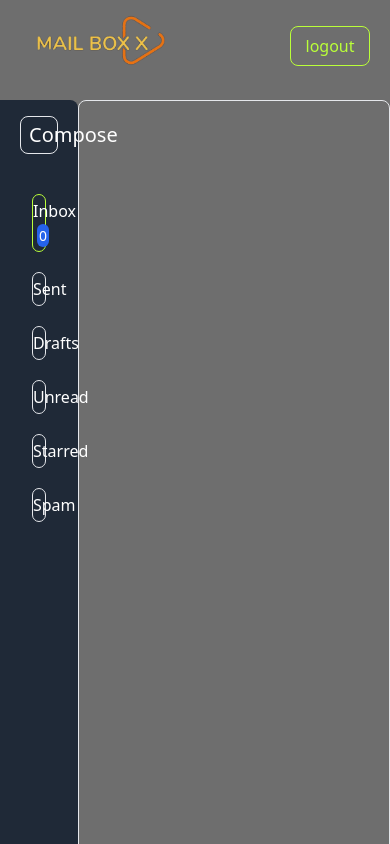
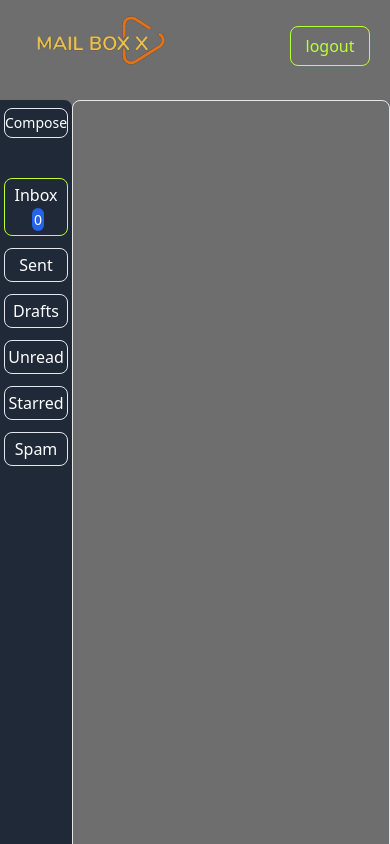
Before and after one commit to i-m-rishabh/mail-box-app, a React (Create React App) app: page /home in a window 390 px wide. Built offline with nearby package versions, Linux system fonts and the light colour scheme.

Commit message:
minor changes related to responsiveness of page

```diff
--- a/src/pages/Home.jsx
+++ b/src/pages/Home.jsx
@@ -7,6 +7,7 @@ import { useDispatch, useSelector } from 'react-redux';
 import { activeActions } from '../store/activeSlice';
 import ShowEmail from './ShowEmail';
 import SentBox from './SentBox';
+import { mailsSliceActions } from '../store/mailsSlice';
 const Home = () => {
     const isLoggedIn = useSelector(state => state.auth.isLoggedIn);
 
@@ -18,6 +19,7 @@ const Home = () => {
 
     function handleLogout(){
         dispatch(authActions.logout());
+        dispatch(mailsSliceActions.clearMails());
         localStorage.removeItem('data');
         navigate('/login');
     }
@@ -31,16 +33,16 @@ const Home = () => {
                 </div>
             </div>
             <div className=' mt-5 flex relative'>
-                <div className=' text-white flex h-screen bg-gray-800 flex-col w-1/5 rounded-tr-lg'>
-                    <ul className='px-3 py-2'>
-                        <li className={` border hover:scale-110 hover:border-secondary text-xl ${active==='compose' && "border-secondary"} mb-10 rounded-lg text-center py-1 px-2 m-2`}
+                <div className=' text-white flex h-screen bg-gray-800 flex-col w-1/5 rounded-tr-lg '>
+                    <ul className=' px-1 sm:px-3 py-2 '>
+                        <li className={` border hover:scale-110 hover:border-secondary text-sm sm:text-xl ${active==='compose' && "border-secondary"} mb-10 rounded-lg sm:text-center py-1 sm:px-2 sm:m-2`}
                         onClick={()=>dispatch(activeActions.setActive('compose'))}>Compose</li>
-                        <li className={`hover:scale-110 hover:border-secondary border rounded-lg text-center py-1 m-5 ${active==='inbox' && "border-secondary"}`} onClick={()=>dispatch(activeActions.setActive('inbox'))}>Inbox <span className=' text-sm bg-blue-600 rounded-lg ml-1 p-0.5'>{totalUnread}</span></li>
-                        <li className={`hover:scale-110 hover:border-secondary border rounded-lg text-center py-1 m-5 ${active==='sent' && "border-secondary"}`} onClick={()=>dispatch(activeActions.setActive('sent'))}>Sent</li>
-                        <li className='hover:scale-110 hover:border-secondary border rounded-lg text-center py-1 m-5'>Drafts</li>
-                        <li className='hover:scale-110 hover:border-secondary border rounded-lg text-center py-1 m-5'>Unread</li>
-                        <li className='hover:scale-110 hover:border-secondary border rounded-lg text-center py-1 m-5'>Starred</li>
-                        <li className='hover:scale-110 hover:border-secondary border rounded-lg text-center py-1 m-5'>Spam</li>
+                        <li className={`hover:scale-110 hover:border-secondary border rounded-lg text-center py-1 my-3 sm:m-5 sm:text-sm ${active==='inbox' && "border-secondary"}`} onClick={()=>dispatch(activeActions.setActive('inbox'))}>Inbox <span className=' text-sm bg-blue-600 rounded-lg ml-1 p-0.5'>{totalUnread}</span></li>
+                        <li className={`hover:scale-110 hover:border-secondary border rounded-lg text-center py-1 my-3 sm:m-5 sm:text-sm ${active==='sent' && "border-secondary"}`} onClick={()=>dispatch(activeActions.setActive('sent'))}>Sent</li>
+                        <li className='hover:scale-110 hover:border-secondary border rounded-lg text-center py-1 my-3 sm:m-5'>Drafts</li>
+                        <li className='hover:scale-110 hover:border-secondary border rounded-lg text-center py-1 my-3 sm:m-5'>Unread</li>
+                        <li className='hover:scale-110 hover:border-secondary border rounded-lg text-center py-1 my-3 sm:m-5'>Starred</li>
+                        <li className='hover:scale-110 hover:border-secondary border rounded-lg text-center py-1 my-3 sm:m-5'>Spam</li>
                     </ul>
                 </div>
                 <div className='relative border rounded-lg w-full'>
--- a/src/pages/SentBox.jsx
+++ b/src/pages/SentBox.jsx
@@ -9,6 +9,7 @@ const SentBox  = () =>{
 
     const userEmail = useSelector(state => state.auth.email);
     const sentBoxEmails = useSelector(state => state.mails.sentBoxMails);
+    const [loading, setLoading] = useState(true);
     const dispatch = useDispatch();
 
     useEffect(()=>{
@@ -19,6 +20,7 @@ const SentBox  = () =>{
         const response = await fetch(`https://mail-box-react-app-default-rtdb.firebaseio.com/emails.json`,{
                 method: 'GET',
             });
+            setLoading(false);
             const data = await response.json();
             if(response.ok){
                 // alert('email fetched successfully');
@@ -45,6 +47,7 @@ const SentBox  = () =>{
     }
     return (
         <div className="p-5 h-full w-full relative">
+            {loading && <div> loading mails... </div>}
             <div className=" text-2xl text-secondary">sentBox</div>
             <div className=" absolute w-full p-10 h-4/5 overflow-auto">
                 {
--- a/src/pages/Signup.jsx
+++ b/src/pages/Signup.jsx
@@ -11,6 +11,7 @@ const Signup = () => {
     const [confirmPassword, setConfirmPassword] = useState('');
     const [errorMessage, setErrorMessage] = useState('');
     const [successMessage, setSuccessMessage] = useState('');
+    const [loading , setLoading] = useState(false);
 
     function handleEmailChange(event) {
         setErrorMessage('');
@@ -32,6 +33,7 @@ const Signup = () => {
     }
     // functin to handle user signup
     async function handleUserSignup() {
+        setLoading(true);
         const response = await fetch('https://identitytoolkit.googleapis.com/v1/accounts:signUp?key=AIzaSyB9m55G39buJUFJOZ8yb8lJGhbC_7hTtyg', {
             method: 'POST',
             body: JSON.stringify({
@@ -53,7 +55,7 @@ const Signup = () => {
             const data = await response.json();
             setErrorMessage(data.error.message || 'error is not showing properly');
         }
-
+        setLoading(false);
     }
     // function to handle form submit
     function handleSignup(event) {
@@ -91,7 +93,7 @@ const Signup = () => {
                         <input type="password" name="confirm-password" id="confirm-password" onChange={handleConfirmPasswordChange} value={confirmPassword} className=" rounded text-black p-1" />
                     </div>
                     <div className="flex justify-center mt-10">
-                        <button type="submit" className=" bg-secondary py-1 px-2 rounded text-black hover:scale-105 font-semibold ">sign up</button>
+                        <button type="submit" className=" bg-secondary py-1 px-2 rounded text-black hover:scale-105 font-semibold ">{loading?'loading...':'sign up'}</button>
                     </div>
                     <p className=" text-center">Already have an account <Link to={'/login'}><span className=" text-secondary">login</span></Link></p>
                 </form>
--- a/src/store/mailsSlice.js
+++ b/src/store/mailsSlice.js
@@ -18,6 +18,10 @@ const mailsSlice = createSlice({
         },
         setSentBoxMails(state, action){
             state.sentBoxMails = action.payload;
+        },
+        clearMails(state, action){
+            state.inboxMails = [];
+            state.sentBoxMails = [];
         }
     }
 })
```
Also changed, not shown: src/pages/Inbox.jsx (+29 -26 lines), src/pages/Login.jsx (+13 -5 lines).
